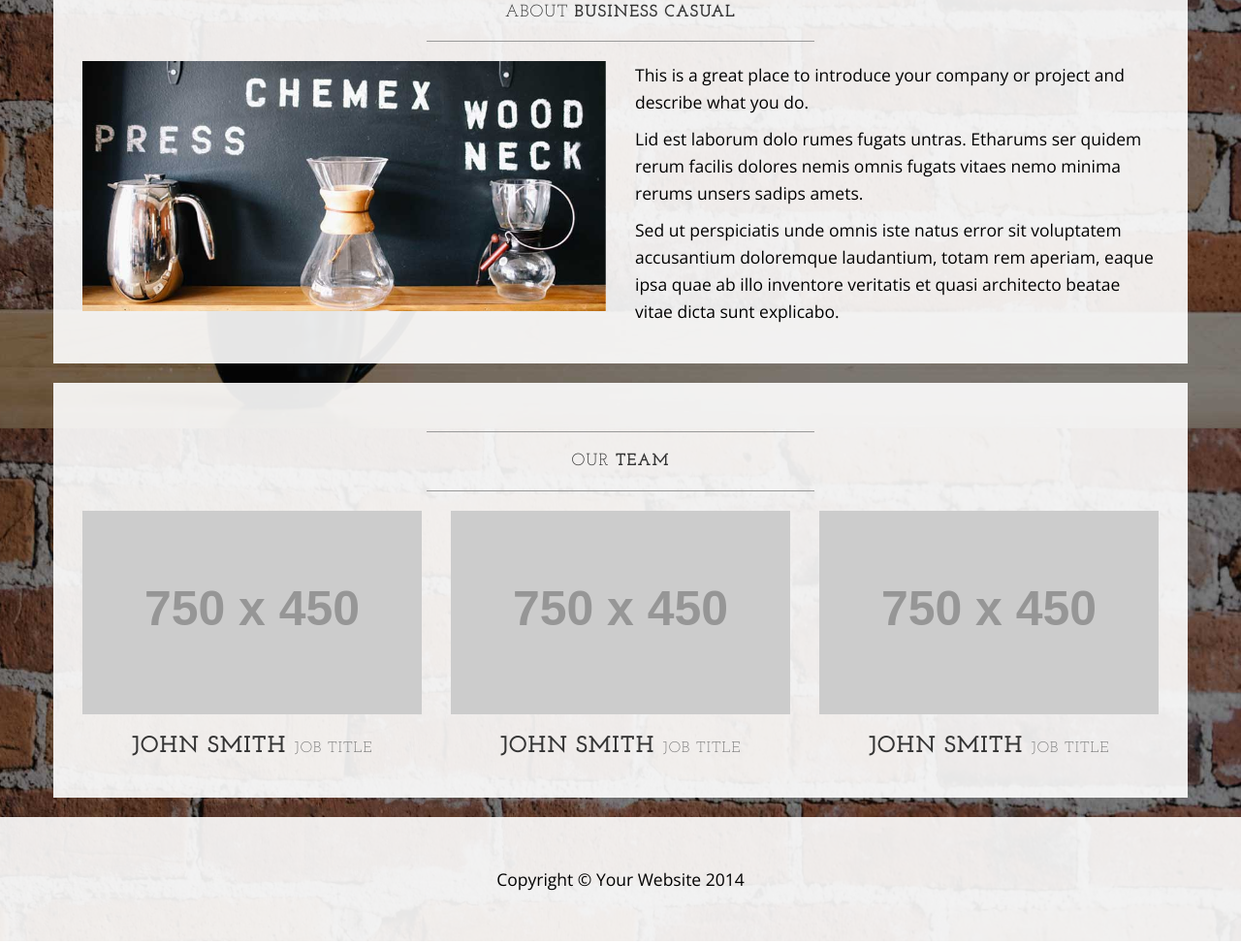
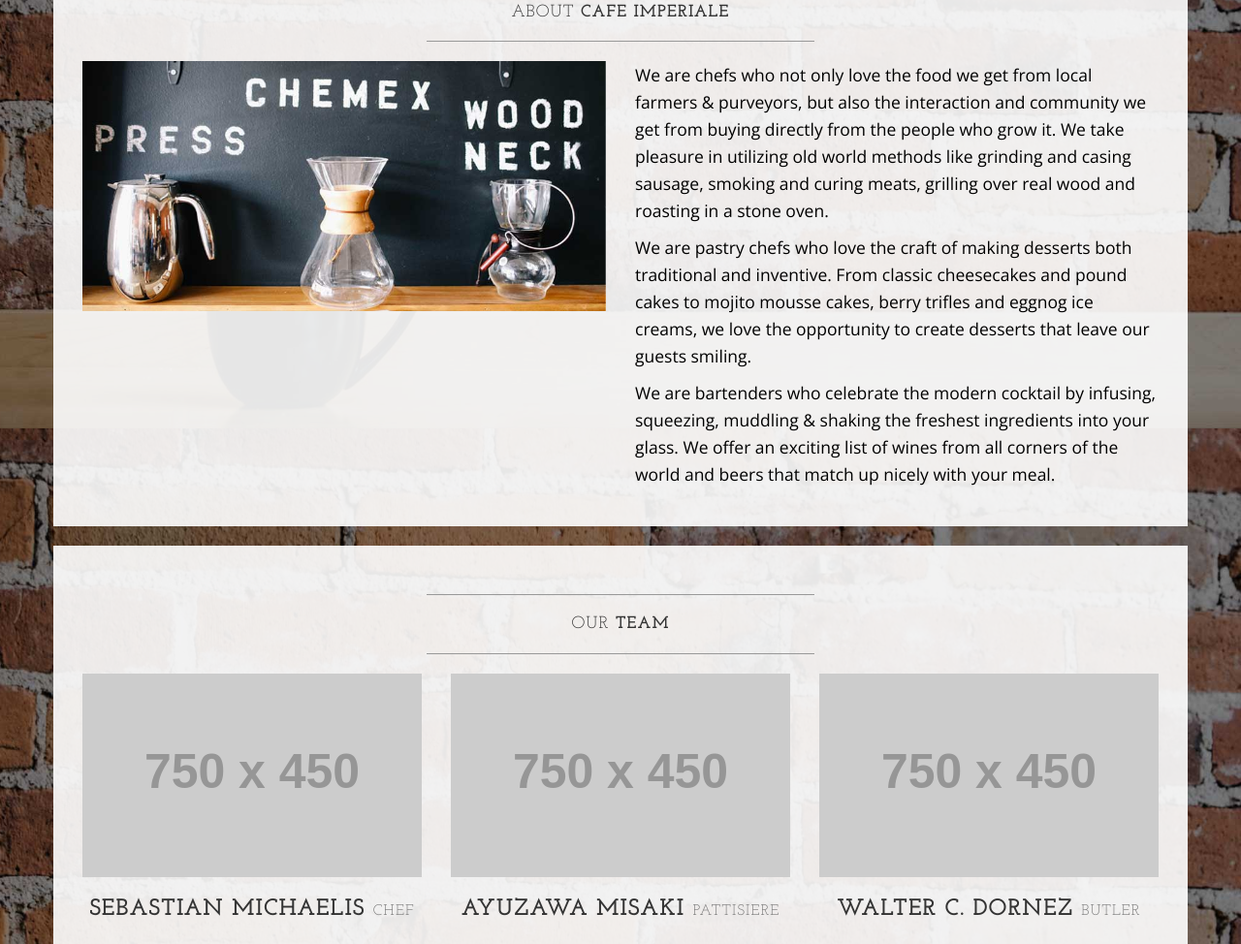
Before and after one commit to Alyssciel/Businesses, a plain HTML site: page about.html in a window 1280 px wide. Shown: the part 358-1332 px from the top of the page at 97% size. Drawn offline with nearby package versions, Linux system fonts and the light colour scheme; placeholder pictures from the web are drawn by us.

Commit message:
Update about.html

```diff
--- a/about.html
+++ b/about.html
@@ -9,7 +9,7 @@
     <meta name="description" content="">
     <meta name="author" content="">
 
-    <title>About - Business Casual - Start Bootstrap Theme</title>
+    <title>About - Cafe Imperiale</title>
 
     <!-- Bootstrap Core CSS -->
     <link href="css/bootstrap.min.css" rel="stylesheet">
@@ -32,7 +32,7 @@
 
 <body>
 
-    <div class="brand">Business Casual</div>
+    <div class="brand">Cafe Imperiale</div>
     <div class="address-bar">3481 Melrose Place | Beverly Hills, CA 90210 | 123.456.7890</div>
 
     <!-- Navigation -->
@@ -78,7 +78,7 @@
                 <div class="col-lg-12">
                     <hr>
                     <h2 class="intro-text text-center">About
-                        <strong>business casual</strong>
+                        <strong>Cafe Imperiale</strong>
                     </h2>
                     <hr>
                 </div>
@@ -86,9 +86,9 @@
                     <img class="img-responsive img-border-left" src="img/slide-2.jpg" alt="">
                 </div>
                 <div class="col-md-6">
-                    <p>This is a great place to introduce your company or project and describe what you do.</p>
-                    <p>Lid est laborum dolo rumes fugats untras. Etharums ser quidem rerum facilis dolores nemis omnis fugats vitaes nemo minima rerums unsers sadips amets.</p>
-                    <p>Sed ut perspiciatis unde omnis iste natus error sit voluptatem accusantium doloremque laudantium, totam rem aperiam, eaque ipsa quae ab illo inventore veritatis et quasi architecto beatae vitae dicta sunt explicabo.</p>
+                    <p>We are chefs who not only love the food we get from local farmers & purveyors, but also the interaction and community we get from buying directly from the people who grow it.  We take pleasure in utilizing old world methods like grinding and casing sausage, smoking and curing meats, grilling over real wood and roasting in a stone oven.</p>
+                    <p>We are pastry chefs who love the craft of making desserts both traditional and inventive.  From classic cheesecakes and pound cakes to mojito mousse cakes, berry trifles and eggnog ice creams, we love the opportunity to create desserts that leave our guests smiling.</p>
+                    <p>We are bartenders who celebrate the modern cocktail by infusing, squeezing, muddling & shaking the freshest ingredients into your glass.  We offer an exciting list of wines from all corners of the world and beers that match up nicely with your meal.</p>
                 </div>
                 <div class="clearfix"></div>
             </div>
@@ -105,20 +105,20 @@
                 </div>
                 <div class="col-sm-4 text-center">
                     <img class="img-responsive" src="http://placehold.it/750x450" alt="">
-                    <h3>John Smith
-                        <small>Job Title</small>
+                    <h3>Sebastian Michaelis
+                        <small>Chef</small>
                     </h3>
                 </div>
                 <div class="col-sm-4 text-center">
                     <img class="img-responsive" src="http://placehold.it/750x450" alt="">
-                    <h3>John Smith
-                        <small>Job Title</small>
+                    <h3>Ayuzawa Misaki
+                        <small>Pattisiere</small>
                     </h3>
                 </div>
                 <div class="col-sm-4 text-center">
                     <img class="img-responsive" src="http://placehold.it/750x450" alt="">
-                    <h3>John Smith
-                        <small>Job Title</small>
+                    <h3>Walter C. Dornez
+                        <small>Butler</small>
                     </h3>
                 </div>
                 <div class="clearfix"></div>
@@ -132,7 +132,7 @@
         <div class="container">
             <div class="row">
                 <div class="col-lg-12 text-center">
-                    <p>Copyright &copy; Your Website 2014</p>
+                    <p>Copyright &copy; Cafe Imperiale 2016</p>
                 </div>
             </div>
         </div>
```
